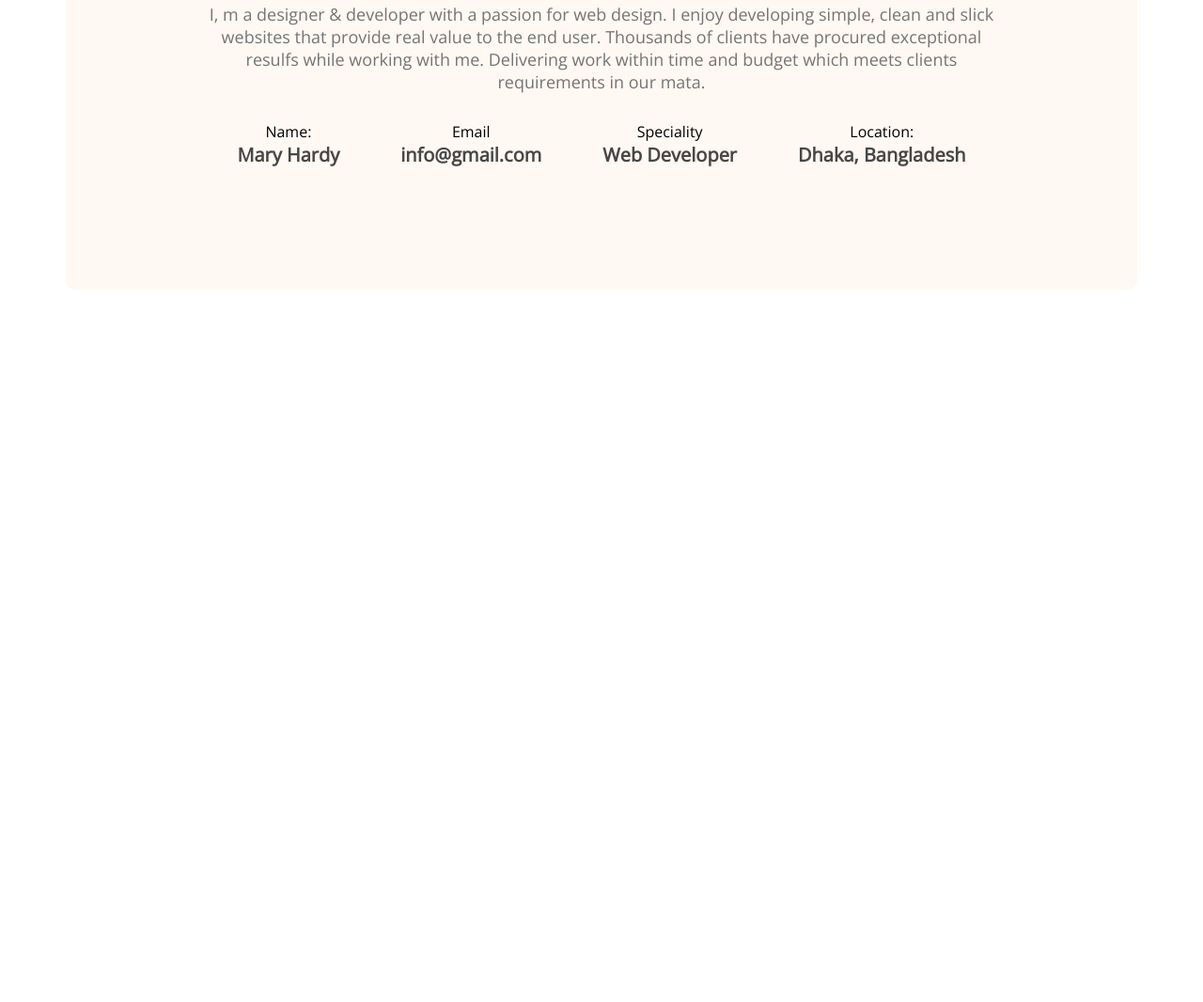
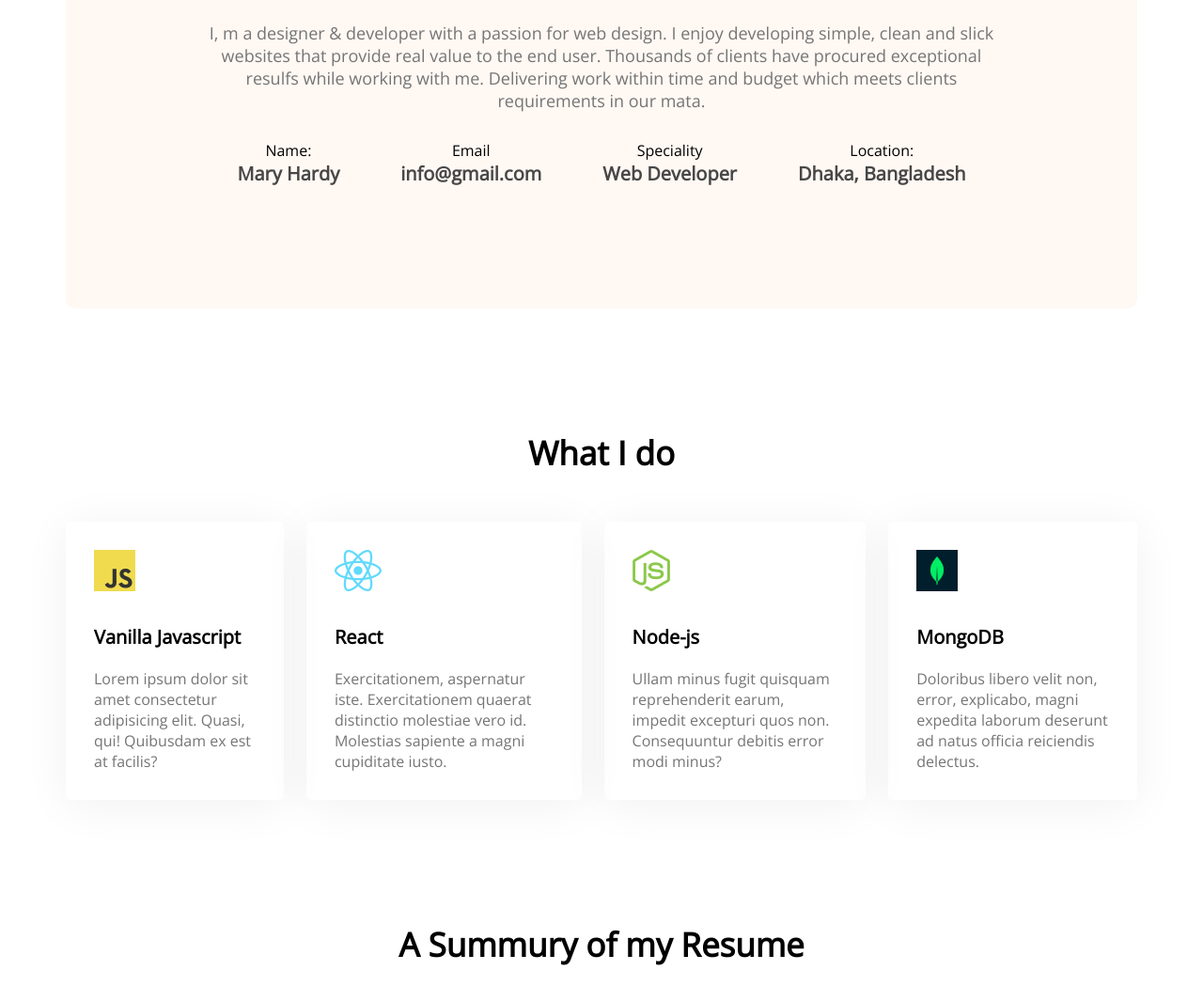
Before and after one commit to mhmahedi/Developer-portfolio, a plain HTML site: page index.html in a window 1280 px wide. Shown: the part 1174-2240 px from the top of the page at 94% size. Before the commit the page ends 1482 px from the top, so only its background shows below. Drawn offline with nearby package versions, Linux system fonts and the light colour scheme.

Commit message:
education and resume update

```diff
--- a/index.html
+++ b/index.html
@@ -57,8 +57,38 @@
             </div>
         </div>
     </section>
+    <!-- what i do section -->
+    <section class="what-i-do">
+        <h3 class="section-title">What I do</h3>
+        <div class="skills-container">
+            <div class="skill">
+                <img src="images/icons/js.png" alt="">
+                <p class="skill-title">Vanilla Javascript</p>
+                <p class="skill-description">Lorem ipsum dolor sit amet consectetur adipisicing elit. Quasi, qui! Quibusdam ex est at facilis?</p>
+            </div>
+            <div class="skill">
+                <img src="images/icons/react.png" alt="">
+                <p class="skill-title">React</p>
+                <p class="skill-description">Exercitationem, aspernatur iste. Exercitationem quaerat distinctio molestiae vero id. Molestias sapiente a magni cupiditate iusto.</p>
+            </div>
+            <div class="skill">
+                <img src="images/icons/nodejs.png" alt="">
+                <p class="skill-title">Node-js</p>
+                <p class="skill-description">Ullam minus fugit quisquam reprehenderit earum, impedit excepturi quos non. Consequuntur debitis error modi minus?</p>
+            </div>
+            <div class="skill">
+                <img src="images/icons/mongo.png" alt="">
+                <p class="skill-title">MongoDB</p>
+                <p class="skill-description">Doloribus libero velit non, error, explicabo, magni expedita laborum deserunt ad natus officia reiciendis delectus.</p>
+            </div>
+        </div>
+    </section>
+    <!-- Resume section -->
+     <section class="resume">
+         <h3 class="section-title">A Summury of my Resume</h3>
+     </section>
+</main>
 
-</main>
 <footer>
 
 </footer>
--- a/styles/portfolio.css
+++ b/styles/portfolio.css
@@ -69,10 +69,12 @@ main{
     max-width: 1140px;
     margin: 0 auto;
 }
+section{
+    margin-top: 130px;
+}
 
 /* about section styles */
 .about{
-    margin-top: 130px;
     background: #FFF8F3;
     border-radius: 10px;
     padding: 130px 150px;
@@ -81,7 +83,8 @@ main{
 .section-title{
    font-weight: 700;
    font-size: 35px;
-   margin-bottom: 30px;
+   margin-bottom: 50px;
+   text-align: center;
 
 }
 .section-description{
@@ -103,3 +106,25 @@ main{
    font-size: 20px;
    color: #474747;
 }
+
+/* what i do section*/
+
+.skills-container{
+    display: flex;
+    gap: 24px;
+}
+.skill{
+    box-shadow: 0px 6px 50px rgba(0, 0, 0, 0.06);
+    border-radius: 5px;
+    padding: 30px;
+}
+.skill-title{
+    font-weight: 700;
+    font-size: 20px;
+    margin-top: 30px;
+    margin-bottom: 20px;
+}
+.skill-description{
+    color: #757575;
+}
+/* resume style */
```
